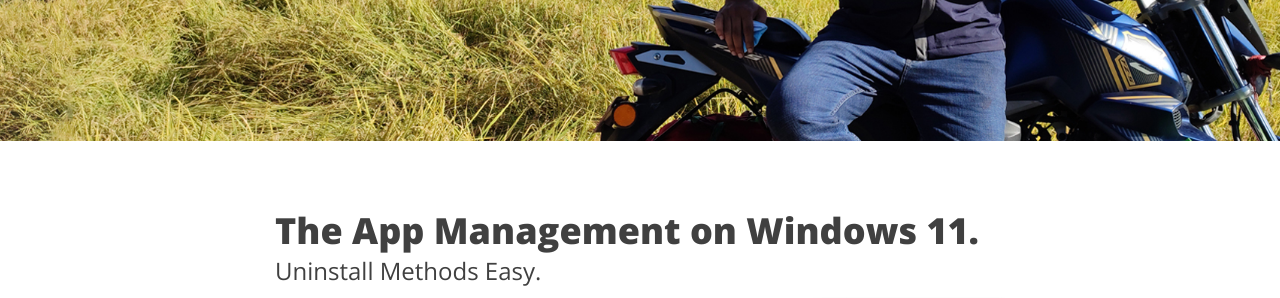
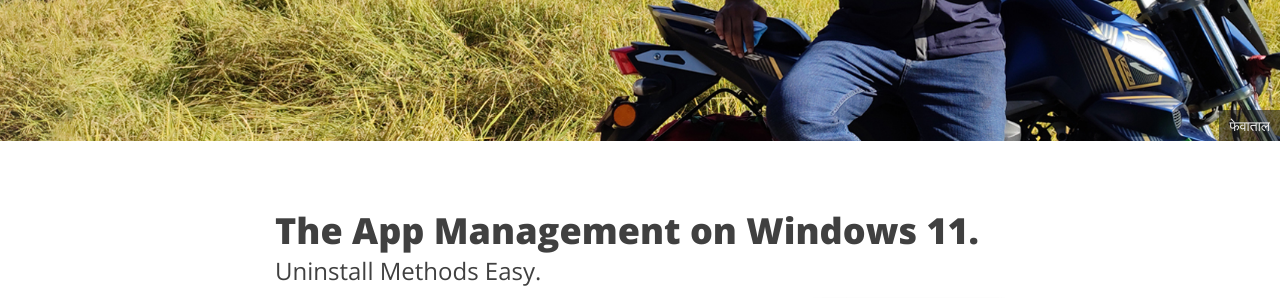
Before and after one commit to adwithme/adwithme.github.io, a Jekyll site: the page built from index.html, in a window 1280 px wide and 900 px high, scrolled down 348 px. Shown: the part 144-442 px from the top of the window. Built offline with Jekyll 4.4.1, drawn with Linux system fonts in a browser that asks for light colours; nearby versions of some CDN libraries; the list of posts is cut into pages by our own code; comment, search, counter and statistics services are not loaded.

Commit message:
Sliderothome

```diff
--- a/index.html
+++ b/index.html
@@ -2,5 +2,7 @@
 layout: home
 title: Madhusudan Upadhyay
 subtitle: IT Professional | Content Writer
-cover-img: /img/hero-bg.jpg
+cover-img:
+  - "/img/hero-bg.jpg" : "स्याङ्जा"
+  - "/img/about-bg.jpg" : "फेवाताल"
 ---
```
